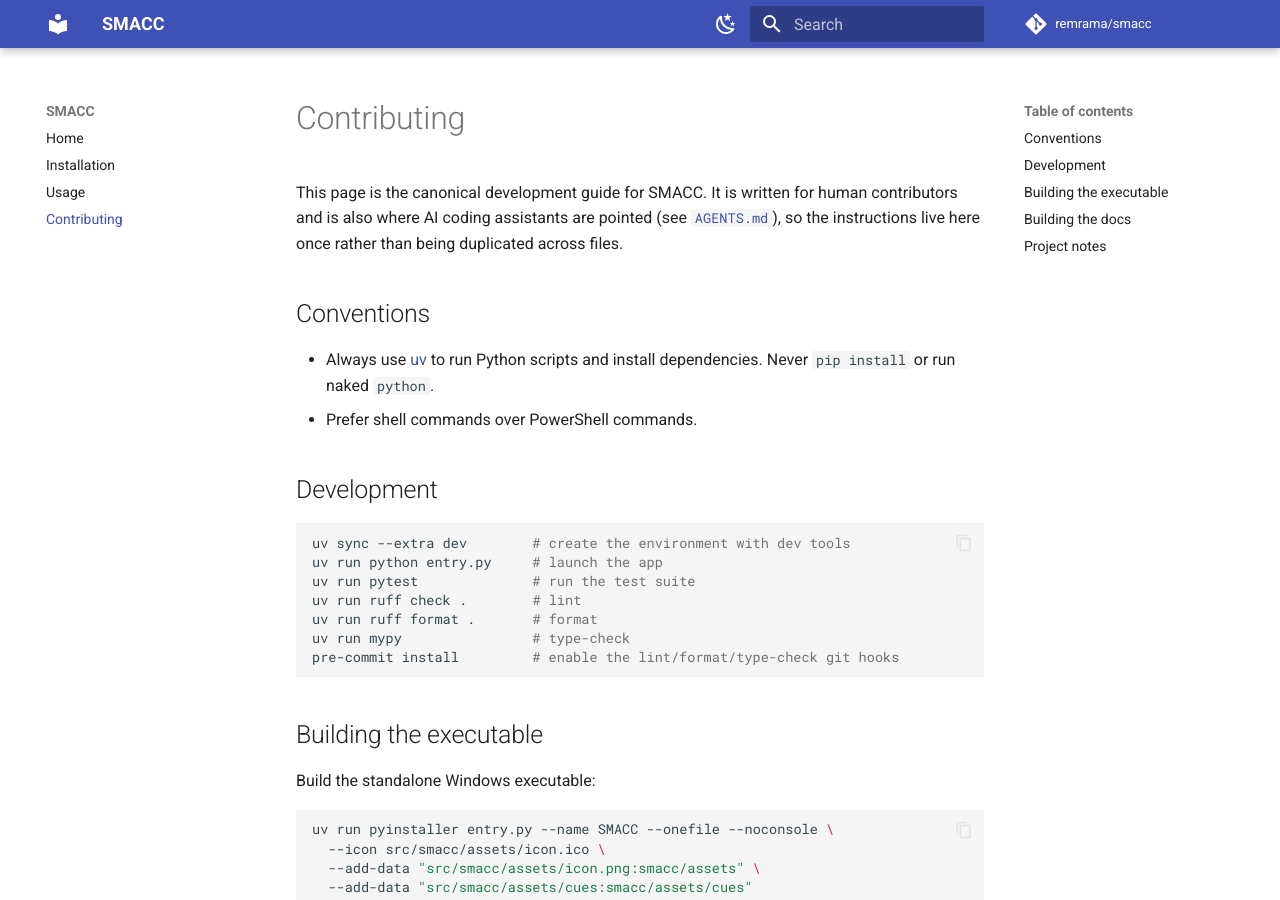
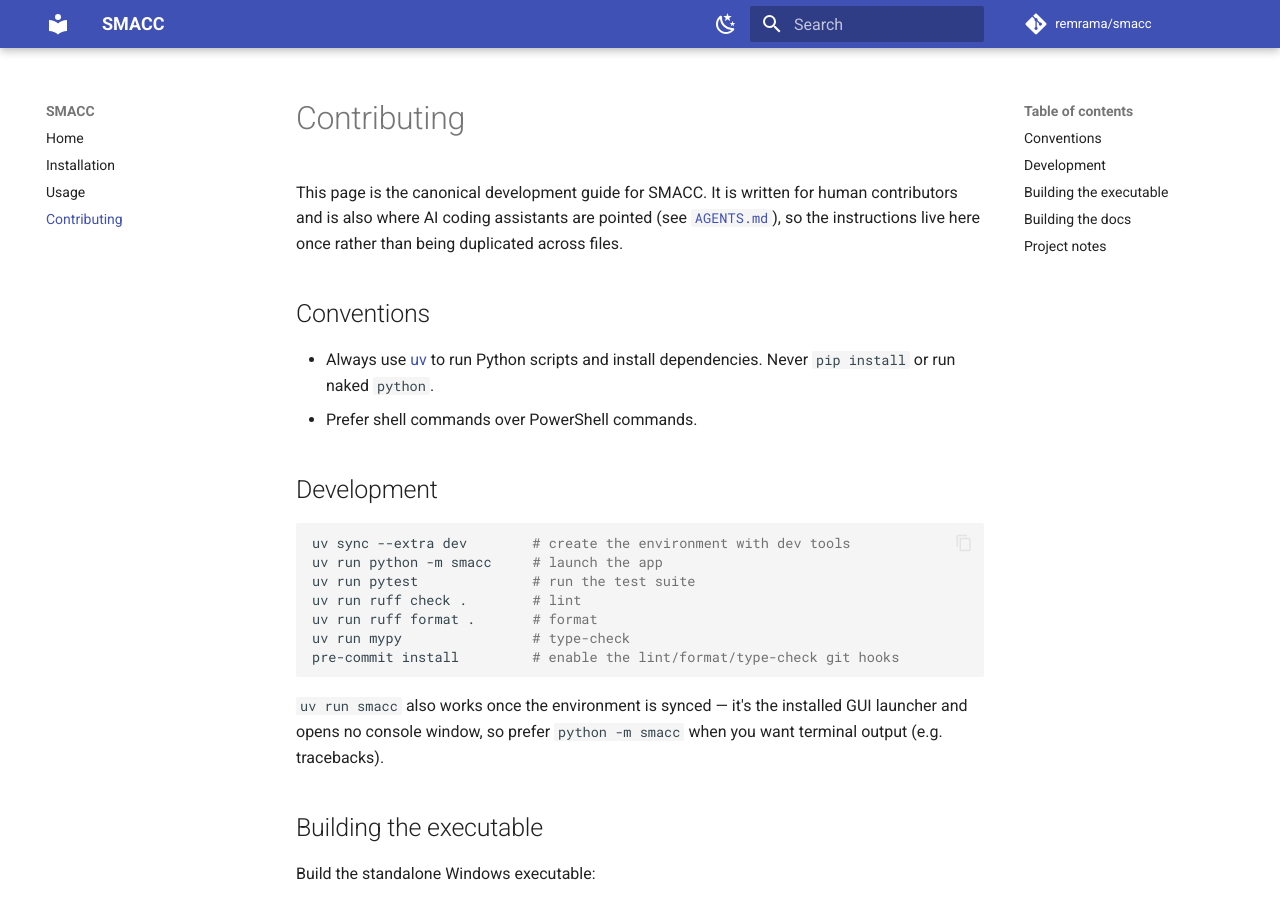
Before and after one commit to remrama/smacc, an MkDocs documentation site: the page built from docs/contributing.md, in a window 1280 px wide and 900 px high. Built offline with MkDocs 1.6.1 and Material for MkDocs 9.7.7, drawn with Linux system fonts in a browser that asks for light colours; comment, search, counter and statistics services are not loaded; the version menu is left out.

Commit message:
Add gui-script entry point (#58)

````diff
--- a/docs/contributing.md
+++ b/docs/contributing.md
@@ -15,13 +15,17 @@ instructions live here once rather than being duplicated across files.
 
 ```sh
 uv sync --extra dev        # create the environment with dev tools
-uv run python entry.py     # launch the app
+uv run python -m smacc     # launch the app
 uv run pytest              # run the test suite
 uv run ruff check .        # lint
 uv run ruff format .       # format
 uv run mypy                # type-check
 pre-commit install         # enable the lint/format/type-check git hooks
 ```
+
+`uv run smacc` also works once the environment is synced — it's the installed GUI
+launcher and opens no console window, so prefer `python -m smacc` when you want
+terminal output (e.g. tracebacks).
 
 ## Building the executable
 
--- a/entry.py
+++ b/entry.py
@@ -1,4 +1,8 @@
-# > pyinstaller entry.py --name SMACC --onefile --noconsole
+# PyInstaller bootstrap. The frozen build targets this file:
+#   > pyinstaller entry.py --name SMACC --onefile --noconsole
+# It must use an absolute import: PyInstaller runs its target as the top-level
+# __main__, where smacc/__main__.py's relative imports would fail. For normal runs
+# use `python -m smacc` or the `smacc` GUI script (see pyproject.toml).
 from smacc.__main__ import main
 
 if __name__ == "__main__":
````
Also changed, not shown: pyproject.toml (+6 -1 lines).
